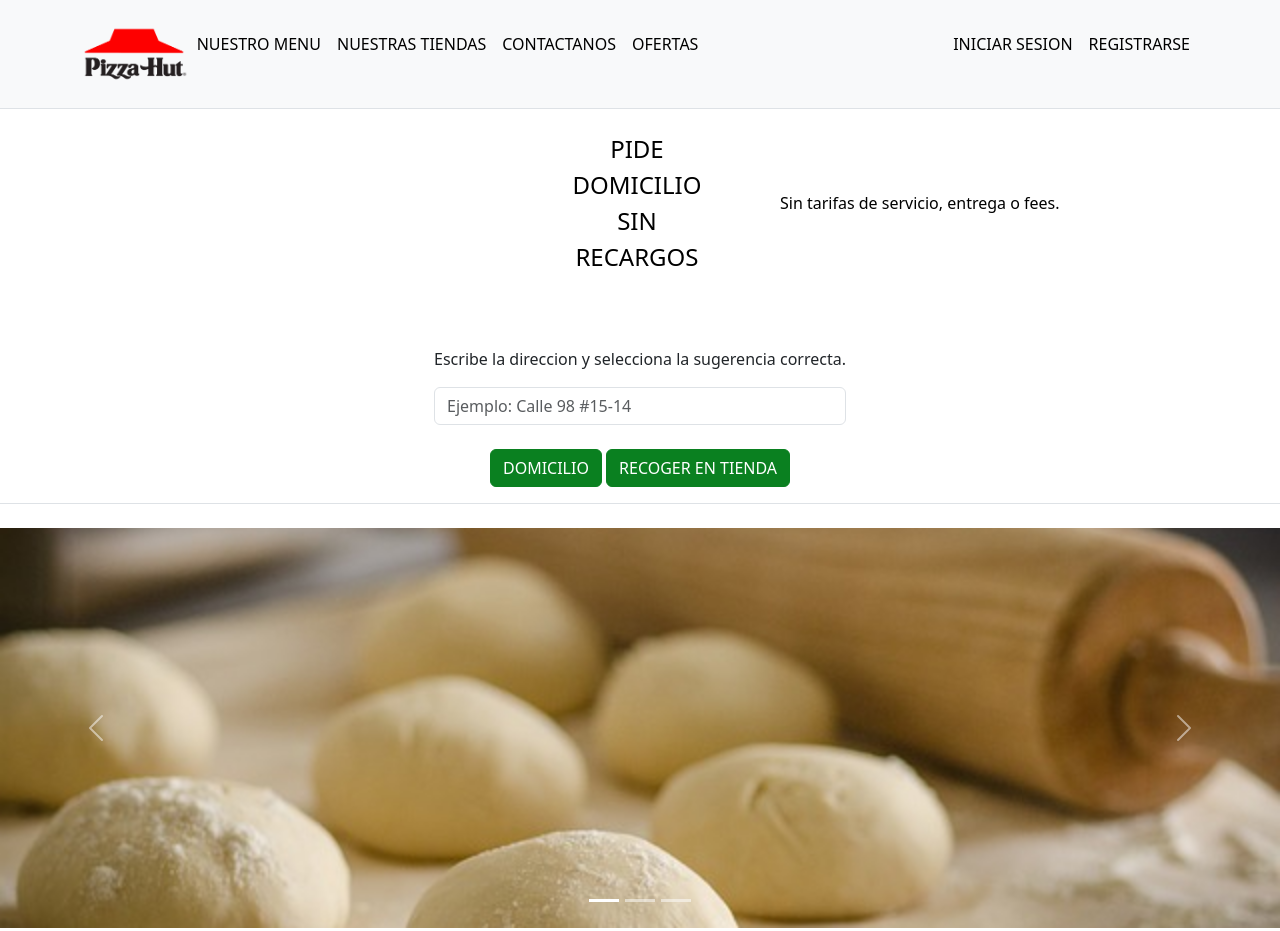
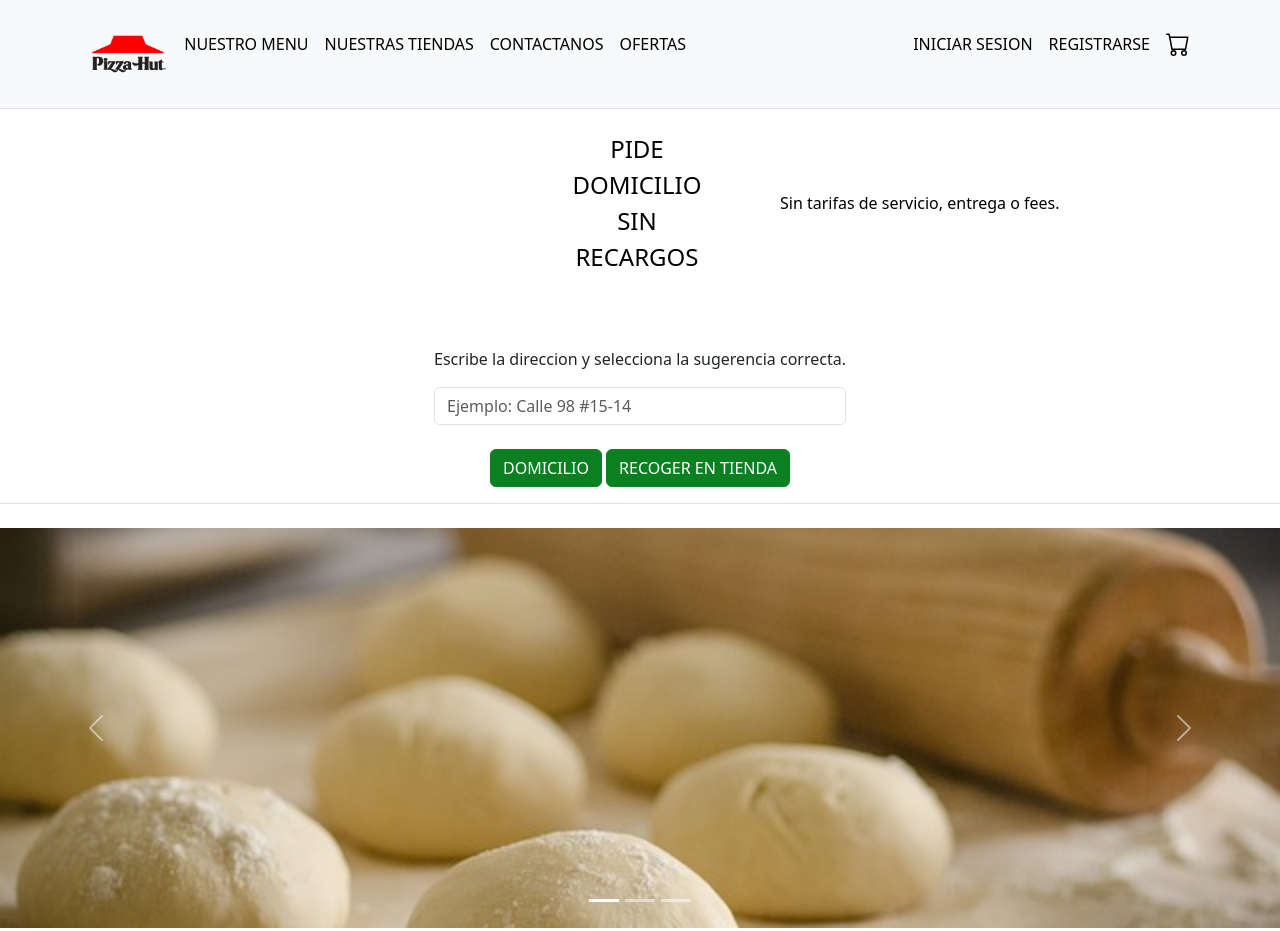
Before and after one commit to Nico337-ctrl/pizza-hut-copy, a website: page index.html in a window 1280 px wide. Shown: the top 931 px of the page. Drawn offline with nearby package versions, Linux system fonts and the light colour scheme.

Commit message:
modificando

```diff
--- a/index.html
+++ b/index.html
@@ -97,7 +97,7 @@
             <div class="container d-flex flex-wrap">
                 <ul class="nav me-auto">
                     <li class="nav-item">
-                        <img  src="src/assets/Pizza-Hut-Logo.png" style="width: auto; height: 60px;" alt="">
+                        <img class="nav-link link-body-emphasis px-2 active" src="src/assets/Pizza-Hut-Logo.png" style="width: auto; height: 60px;" alt="">
                     </li>
                     <li class="nav-item">
                         <a href="#" class="nav-link link-body-emphasis px-2 active" aria-current="page">NUESTRO MENU</a>
@@ -121,6 +121,9 @@
                     </li>
                     <li class="nav-item">
                         <a href="#" class="nav-link link-body-emphasis px-2">REGISTRARSE</a>
+                    </li>
+                    <li class="nav-item">
+                        <img class="nav-link link-body-emphasis px-2 active" src="src/assets/cart.svg" style="width: auto; height: 40px;" alt="">
                     </li>
                 </ul>
             </div>
```
Also changed, not shown: src/assets/cart.svg (added).
